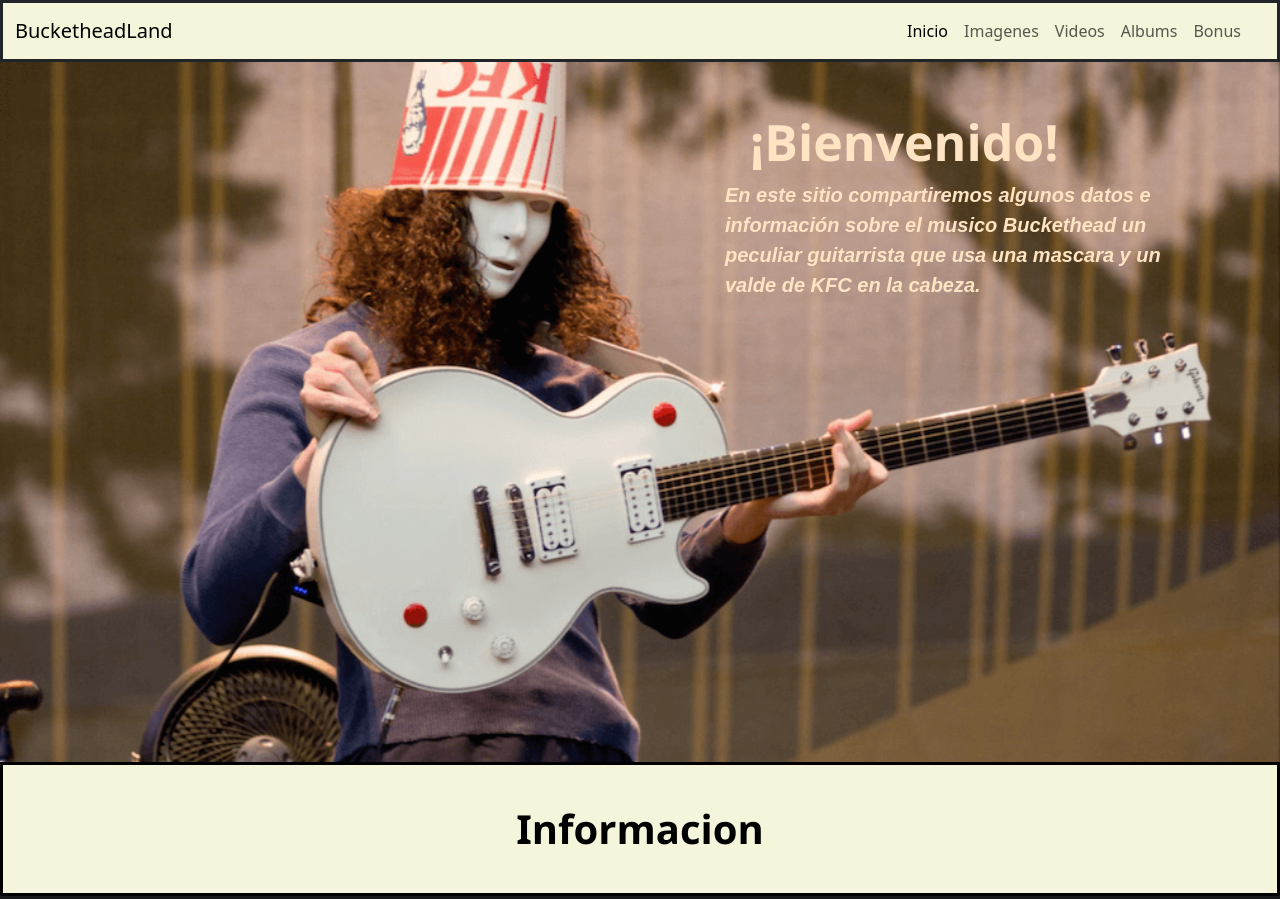
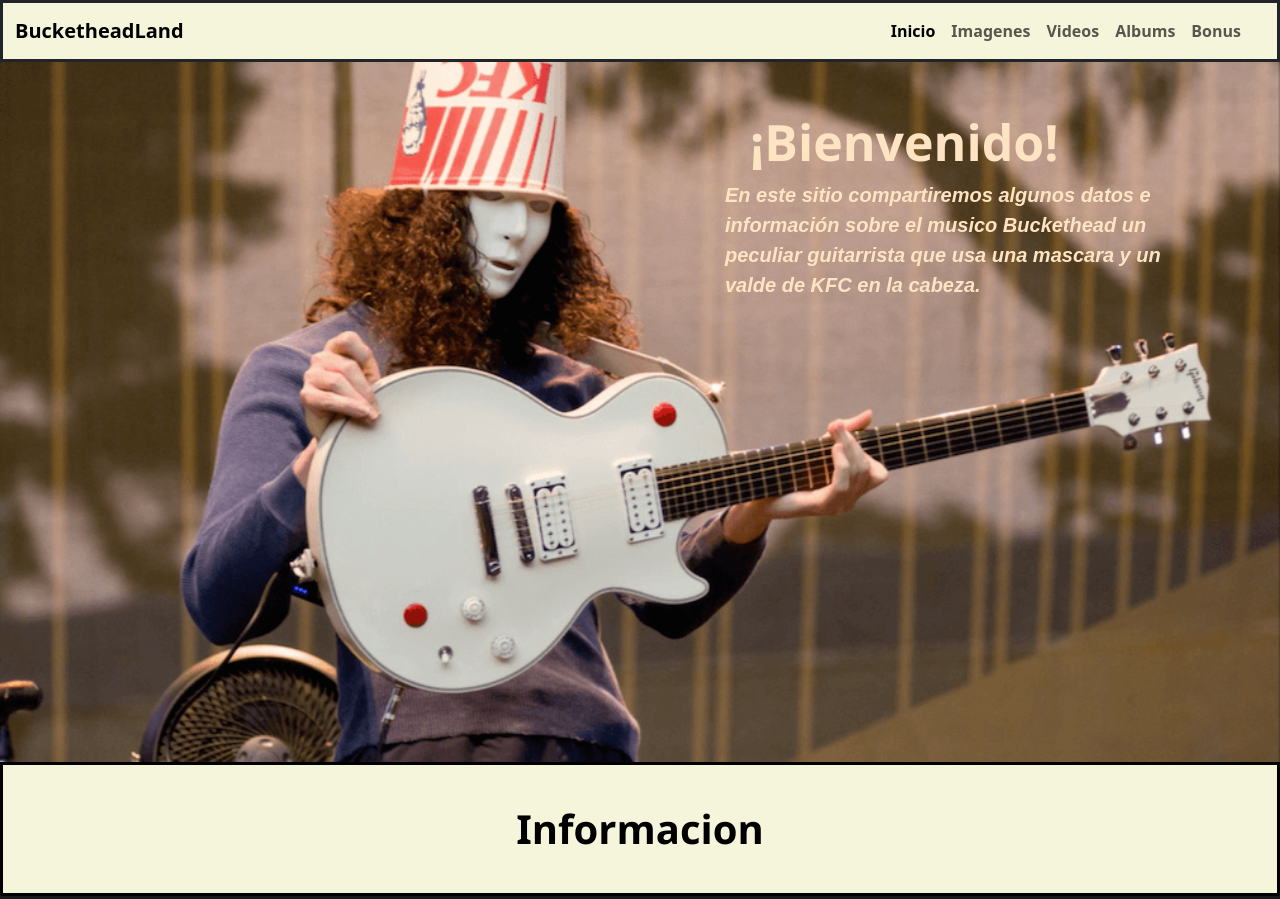
Before and after one commit to SantiagoNicolasRolon/Buckethead, a website: page index.html in a window 1280 px wide. Shown: the top 899 px of the page. Drawn offline with nearby package versions, Linux system fonts and the light colour scheme.

Commit message:
PF-Rolon-Santiago

```diff
--- a/scss/components/_navbar.scss
+++ b/scss/components/_navbar.scss
@@ -1,5 +1,9 @@
 nav {
     border: solid;
+}
+.container-fluid {
+    font-family: system-ui, -apple-system, BlinkMacSystemFont, 'Segoe UI', Roboto, Oxygen, Ubuntu, Cantarell, 'Open Sans', 'Helvetica Neue', sans-serif;
+    font-weight: bold;
 }
 .bg-blanco {
     background-color: $light-color;
```
Also changed, not shown: css/style.css, 1 other file.
